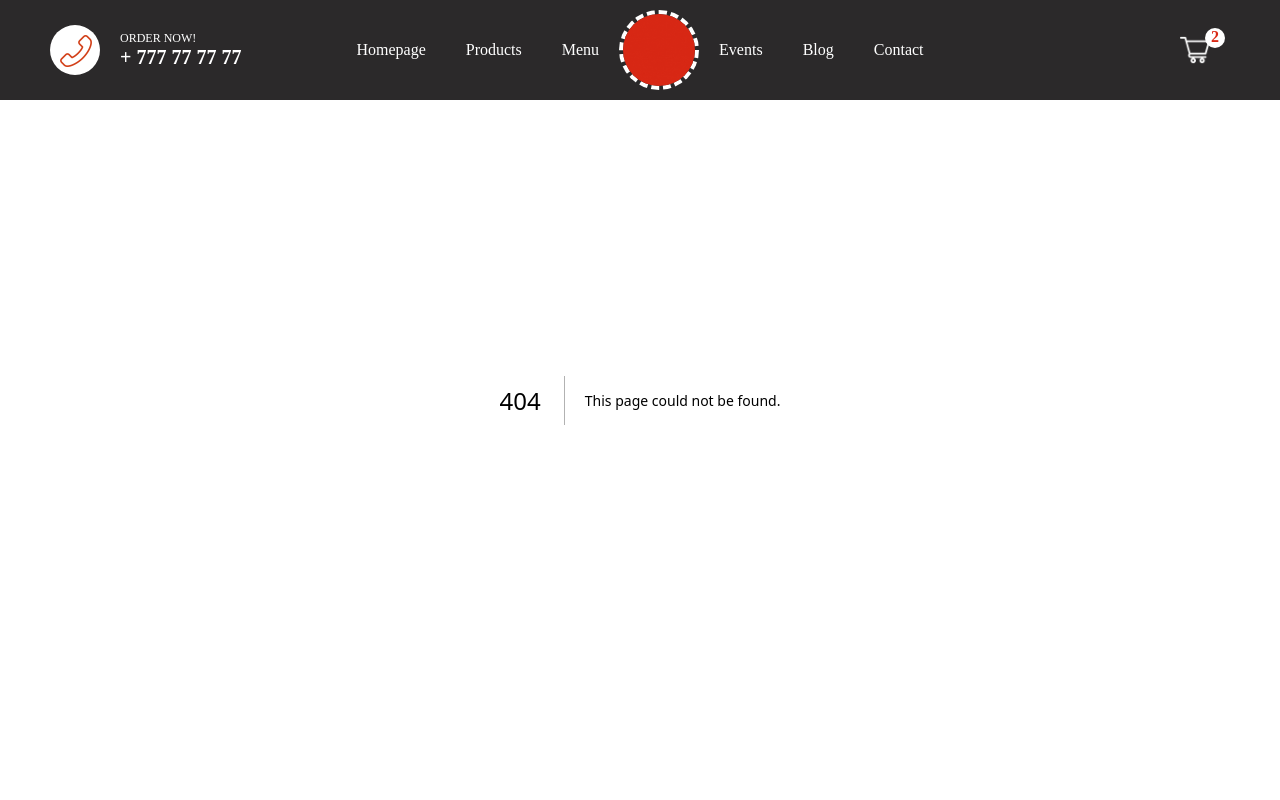
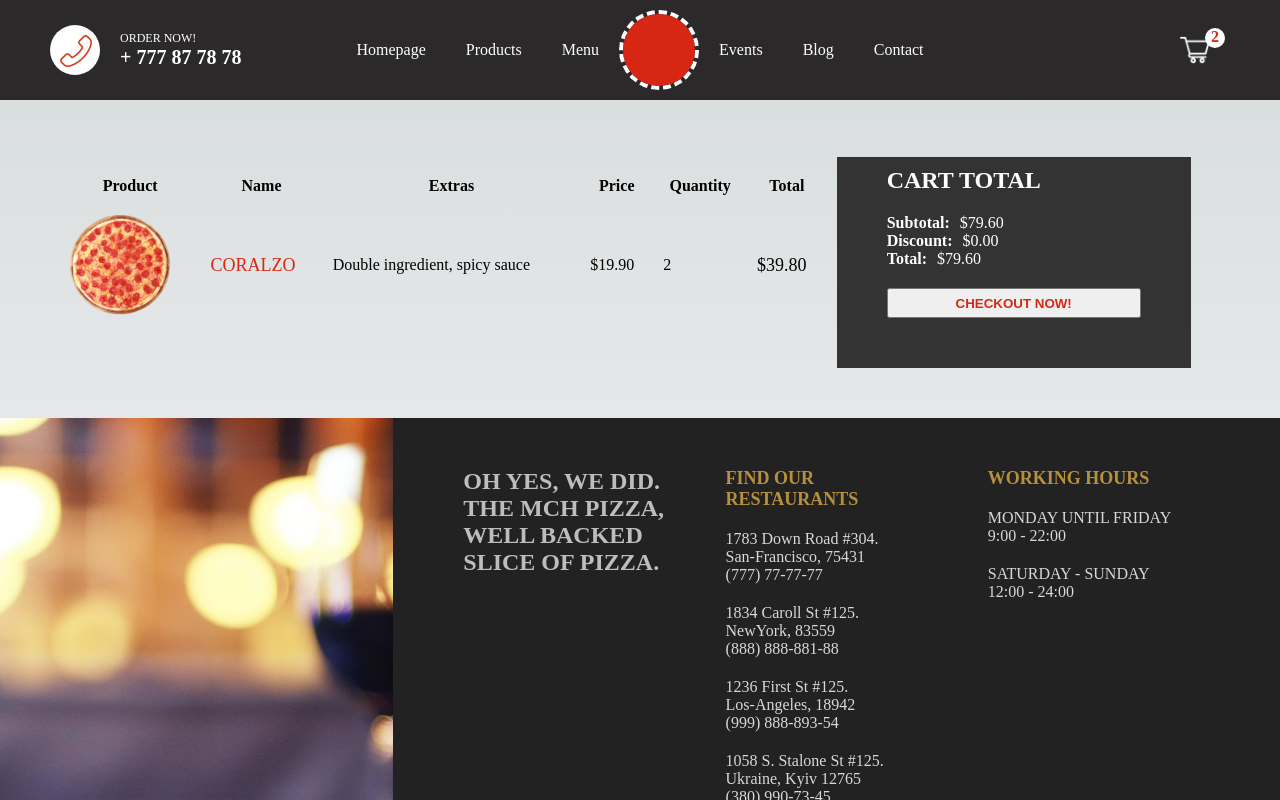
Before and after one commit to Chuloshnikov/pizzastore, a Next.js app: page /Cart in a window 1280 px wide. Before the commit this address had no page. Shown: the top 800 px of the page. Built offline with nearby package versions, Linux system fonts and the light colour scheme.

Commit message:
ShopingPage Done

```diff
--- /dev/null
+++ b/pages/Cart.jsx
@@ -0,0 +1,63 @@
+import React from 'react';
+import styles from '../styles/Cart.module.css';
+import Image from "next/image";
+
+const Cart = () => {
+  return (
+    <div className={styles.container}>
+        <div className={styles.left}>
+            <table className={styles.table}>
+                <tr className={styles.tr}>
+                    <th>Product</th>
+                    <th>Name</th>
+                    <th>Extras</th>
+                    <th>Price</th>
+                    <th>Quantity</th>
+                    <th>Total</th>
+                </tr>
+                <tr>
+                    <td>
+                        <div className={styles.imgContainer}>
+                            <Image src="/images/pizza.png" layout="fill" objectFit='cover' alt="pizza"/>
+                        </div>
+                    </td>
+                    <td>
+                        <span className={styles.name}>CORALZO</span>
+                    </td>
+                    <td>
+                        <span className={styles.extras}>
+                            Double ingredient, spicy sauce
+                        </span>
+                    </td>
+                    <td>
+                        <span className={styles.price}>$19.90</span>
+                    </td>
+                    <td>
+                        <span className={styles.quantity}>2</span>
+                    </td>
+                    <td>
+                        <span className={styles.total}>$39.80</span>
+                    </td>
+                </tr>
+            </table>
+        </div>
+        <div className={styles.right}>
+            <div className={styles.wrapper}>
+                <h2 className={styles.title}>CART TOTAL</h2>
+                <div className={styles.totalText}>
+                    <b className={styles.totalTextTitle}>Subtotal:</b>$79.60
+                </div>
+                <div className={styles.totalText}>
+                    <b className={styles.totalTextTitle}>Discount:</b>$0.00
+                </div>
+                <div className={styles.totalText}>
+                    <b className={styles.totalTextTitle}>Total:</b>$79.60
+                </div>
+                <button className={styles.button}>CHECKOUT NOW!</button>
+            </div>
+        </div>
+    </div>
+  )
+}
+
+export default Cart;
--- a/pages/components/Navbar.jsx
+++ b/pages/components/Navbar.jsx
@@ -11,7 +11,7 @@ const Navbar = () => {
         </div>
         <div className={styles.texts}>
           <div className={styles.text}>ORDER NOW!</div>
-          <div className={styles.text}>+ 777 77 77 77</div>
+          <div className={styles.text}>+ 777 87 78 78</div>
         </div>
         </div>
 
--- /dev/null
+++ b/styles/Cart.module.css
@@ -0,0 +1,62 @@
+.container {
+    margin-top: 6.7rem;
+    padding: 50px;
+    display: flex;
+}
+
+.left {
+    flex: 2;
+}
+
+.right {
+    flex: 1;
+}
+
+.imgContainer {
+    width: 100px;
+    height: 100px;
+    position: relative;
+}
+
+.table {
+    width: 100%;
+    border-spacing: 20px;
+}
+
+.name {
+    font-weight: 500;
+    color: #D82815;
+    font-size: 18px;
+}
+
+.total {
+    font-weight: 500;
+    font-size: 18px;
+}
+
+.wrapper {
+    width: 90%;
+    max-height: 300;
+    background-color: #333;
+    padding: 10px 50px 50px 50px;
+    display: flex;
+    flex-direction: column;
+    justify-content: space-between;
+    color: #ffffff;
+}
+
+.title {
+    margin-bottom: 20px;
+}
+
+.totalTextTitle {
+    margin-right: 10px;
+}
+
+.button {
+    height: 30px;
+    color: #D82815;
+    font-weight: 700;
+    cursor: pointer;
+    margin-top: 20px;
+}
```
